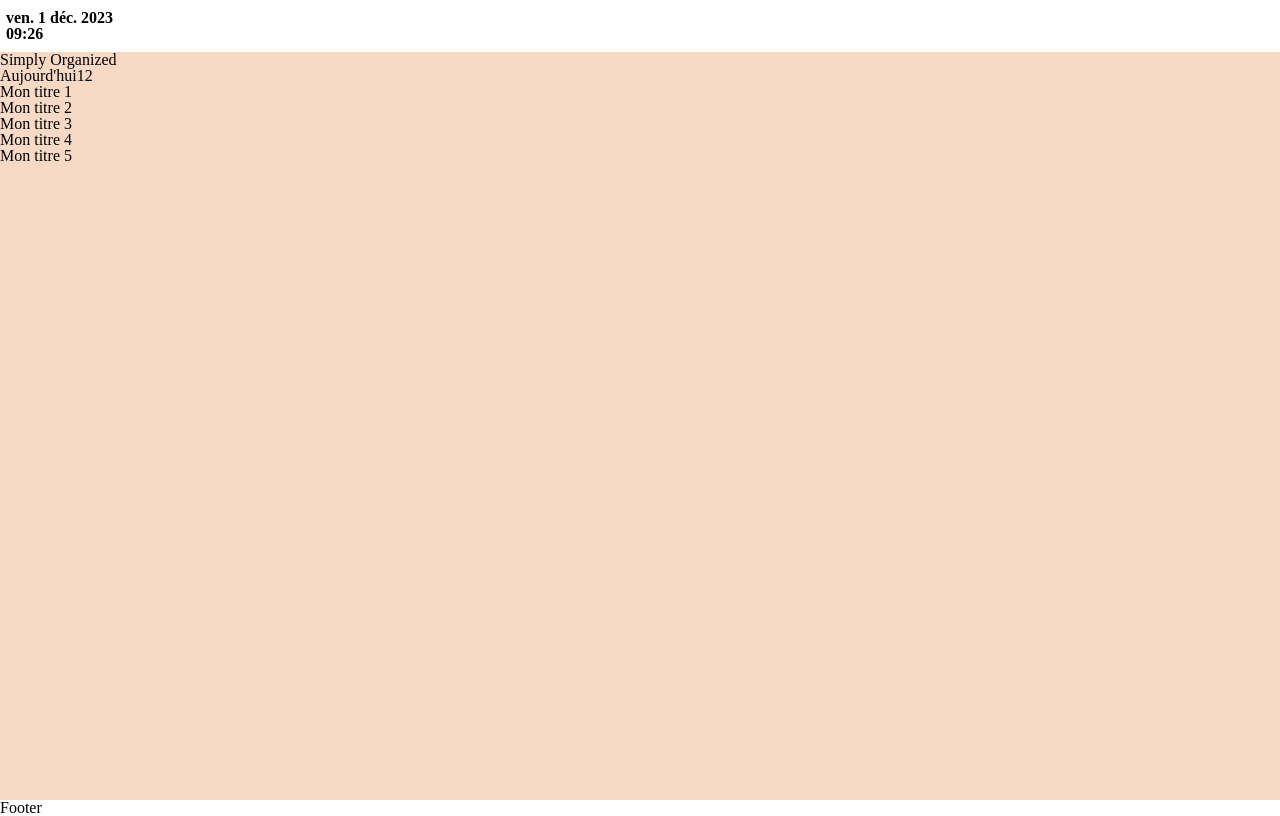
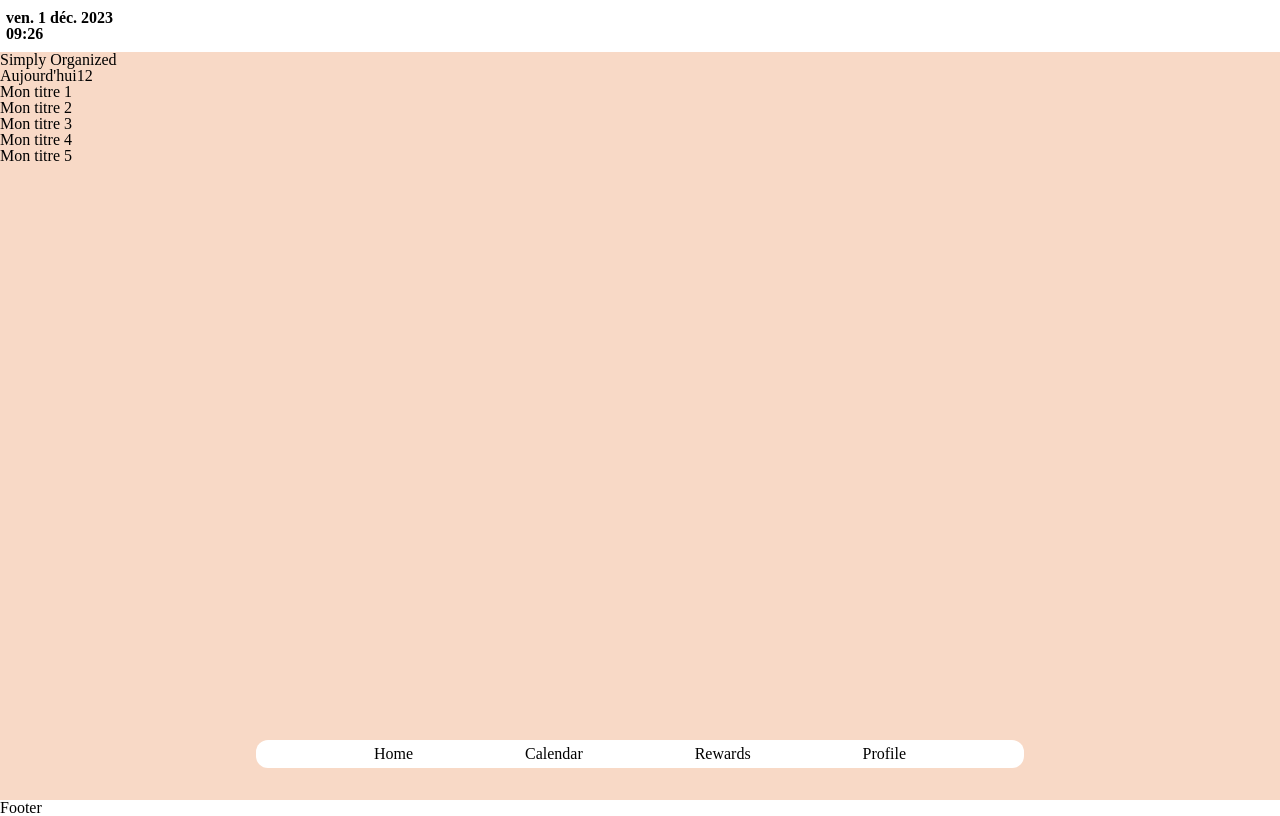
Before and after one commit to jeremy-deurvillier/simply-organized, a React (Vite) app: page / in a window 1280 px wide. Built offline with nearby package versions, Linux system fonts and the light colour scheme; what @radix-ui/themes would draw is missing.

Commit message:
Add Navbar component

```diff
--- a/src/components/layout/Layout.jsx
+++ b/src/components/layout/Layout.jsx
@@ -1,5 +1,6 @@
 import { Outlet } from 'react-router-dom'
 import Header from '../header/Header'
+import Navbar from '../navbar/Navbar'
 import Footer from '../footer/Footer'
 import './Layout.css'
 
@@ -12,6 +13,8 @@ export default function Layout() {
                 <Outlet />
             </main>
 
+            <Navbar />
+
             <Footer />
         </>
     )
--- /dev/null
+++ b/src/components/navbar/Navbar.css
@@ -0,0 +1,52 @@
+.navbar {
+    background-color: #fff;
+    border-radius: 10px 10px 0 0;
+    position: fixed;
+    left: 0;
+    right: 0;
+    bottom: 0;
+    padding: 6px;
+}
+
+.navbar ul {
+    display: flex;
+    flex-flow: row nowrap;
+    justify-content: space-evenly;
+}
+
+.navbar a,
+.navbar a:visited {
+    text-decoration: none;
+    color: black;
+}
+
+.navbar a:hover {
+    text-decoration: underline;
+}
+
+@media screen and (min-width: 768px) {
+    .navbar {
+        border-radius: 12px;
+        left: 10%;
+        right: 10%;
+        bottom: 12px;
+    }
+}
+
+@media screen and (min-width: 1024px) {
+    .navbar {
+        border-radius: 12px;
+        left: 20%;
+        right: 20%;
+        bottom: 32px;
+    }
+}
+
+@media screen and (min-width: 1360px) {
+    .navbar {
+        border-radius: 12px;
+        left: 25%;
+        right: 25%;
+        bottom: 32px;
+    }
+}
--- /dev/null
+++ b/src/components/navbar/Navbar.jsx
@@ -0,0 +1,21 @@
+import { Link } from 'react-router-dom'
+import './Navbar.css'
+
+const links = [
+    {text: 'Home', url: '/', icon: null},
+    {text: 'Calendar', url: '/calendar', icon: null},
+    {text: 'Rewards', url: '/rewards', icon: null},
+    {text: 'Profile', url: '/profile', icon: null},
+]
+
+export default function Navbar() {
+  return (
+    <div className='navbar'>
+        <ul>
+            {
+                links.map(link => <li key={link.text}><Link to={link.url}>{link.text}</Link></li>)
+            }
+        </ul>
+    </div>
+  )
+}
```
